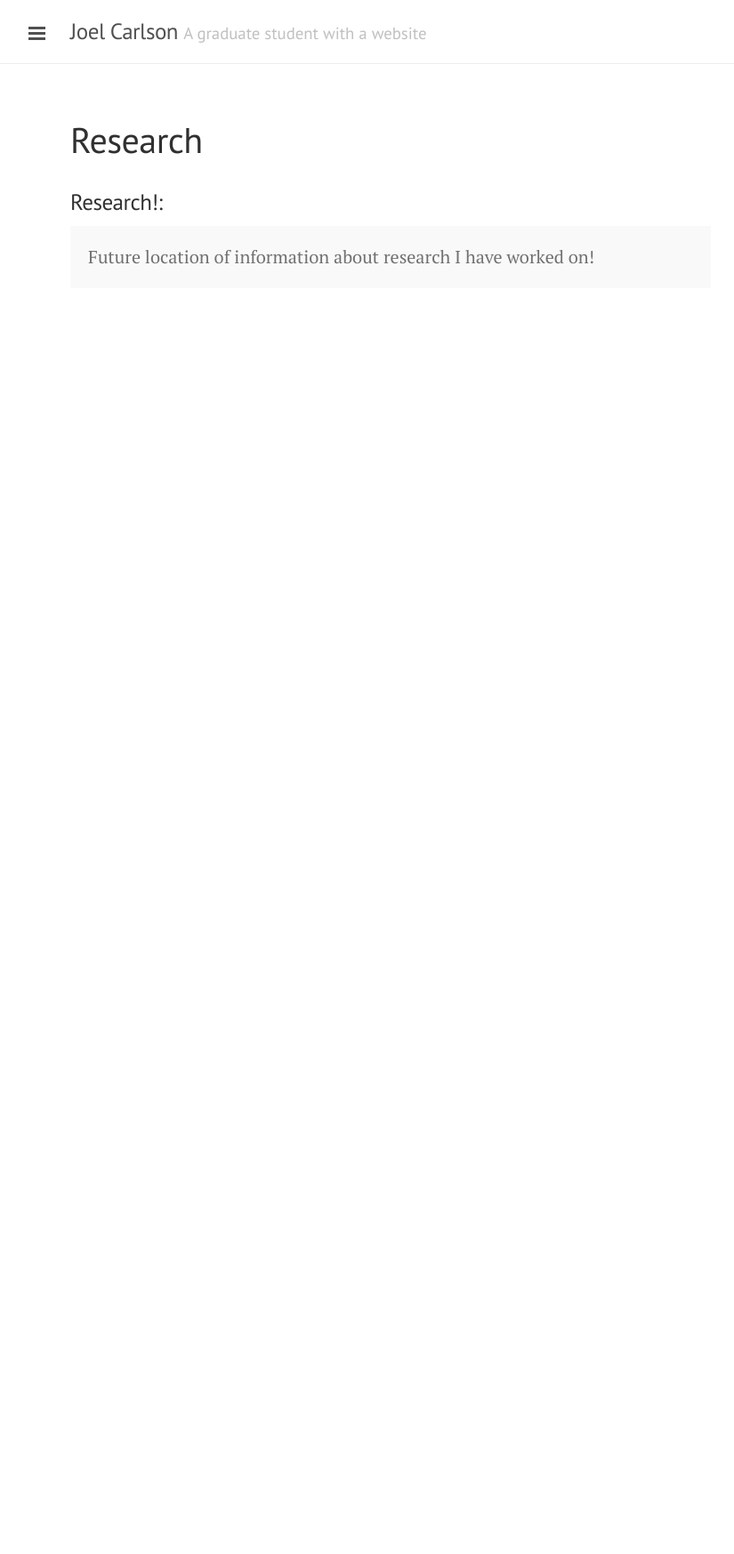
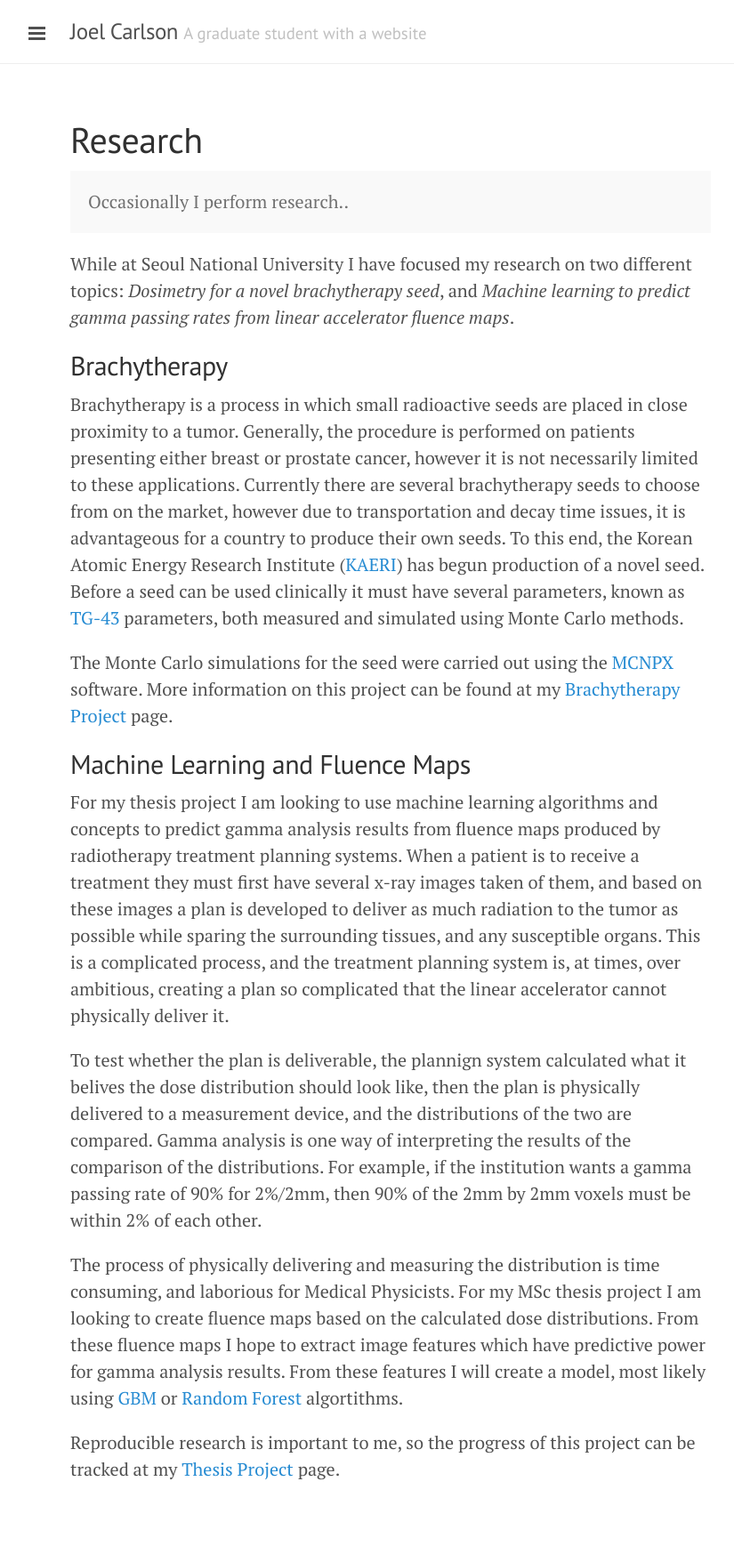
Before and after one commit to joelcarlson/joelcarlson.github.io, a Jekyll site: the page built from Research.md, in a window 1280 px wide. Shown: the whole page at 89% size, without its empty margins (201-1026 px from the left). Built offline with Jekyll 4.4.1, drawn with Linux system fonts in a browser that asks for light colours; Markdown is read by kramdown in place of the engine named in the settings; before the commit the page ends 900 px from its top, so only the background shows below that.

Commit message:
Add Content to Research page

```diff
--- a/Research.md
+++ b/Research.md
@@ -3,9 +3,33 @@ layout: page
 title: Research
 permalink: /research/
 ---
+<p class="message">
+  Occasionally I perform research..
+</p>
 
-###Research!:
+While at Seoul National University I have focused my research on two different topics: *Dosimetry for a novel brachytherapy seed*, and *Machine learning to predict gamma passing rates from linear accelerator fluence maps*.
 
-<p class="message">
-  Future location of information about research I have worked on!
-</p>
+##Brachytherapy
+
+Brachytherapy is a process in which small radioactive seeds are placed in close proximity to a tumor.  Generally, the procedure is performed on patients presenting either breast or prostate cancer, however it is not necessarily limited to these applications.
+Currently there are several brachytherapy seeds to choose from on the market, however due to transportation and decay time issues, it is advantageous for a country to produce their own seeds. To this end, the Korean Atomic Energy Research Institute ([KAERI](http://www.kaeri.re.kr:8080/english/)) has begun production of a novel seed.
+Before a seed can be used clinically it must have several parameters, known as [TG-43](https://www.aapm.org/pubs/reports/rpt_84.pdf) parameters, both measured and simulated using Monte Carlo methods.
+
+The Monte Carlo simulations for the seed were carried out using the [MCNPX](https://mcnp.lanl.gov/) software.  More information on this project can be found at my [Brachytherapy Project](http://joelcarlson.github.io) page.
+
+##Machine Learning and Fluence Maps
+
+For my thesis project I am looking to use machine learning algorithms and concepts to predict gamma analysis results from fluence maps produced by radiotherapy treatment planning systems.
+When a patient is to receive a treatment they must first have several x-ray images taken of them, and based on these images a plan is developed to deliver as much radiation to the tumor
+as possible while sparing the surrounding tissues, and any susceptible organs.  This is a complicated process, and the treatment planning system is, at times, over ambitious, creating
+a plan so complicated that the linear accelerator cannot physically deliver it.
+
+To test whether the plan is deliverable, the plannign system calculated what it belives the dose
+distribution should look like, then the plan is physically delivered to a measurement device, and the distributions of the two are compared.
+Gamma analysis is one way of interpreting the results of the comparison of the distributions.  For example, if the institution wants a gamma passing rate of 90% for 2%/2mm, then 90% of the 2mm by 2mm voxels must be within 2% of each other.
+
+The process of physically delivering and measuring the distribution is time consuming, and laborious for Medical Physicists.  For my MSc thesis project I am looking to
+create fluence maps based on the calculated dose distributions.  From these fluence maps I hope to extract image features which have predictive power for
+gamma analysis results.  From these features I will create a model, most likely using [GBM](http://en.wikipedia.org/wiki/Gradient_boosting) or [Random Forest](http://en.wikipedia.org/wiki/Random_forest) algortithms.
+
+Reproducible research is important to me, so the progress of this project can be tracked at my [Thesis Project](http://joelcarlson.github.io) page.
```
